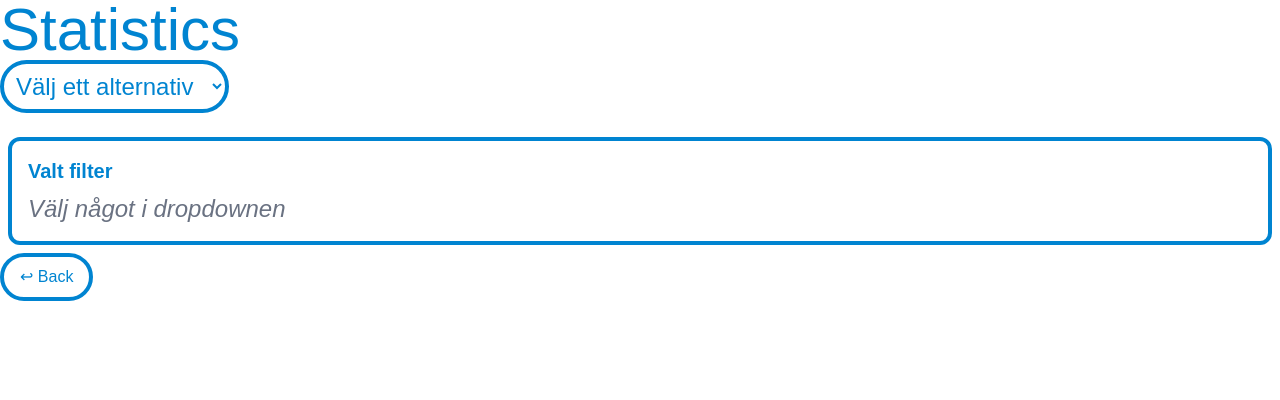
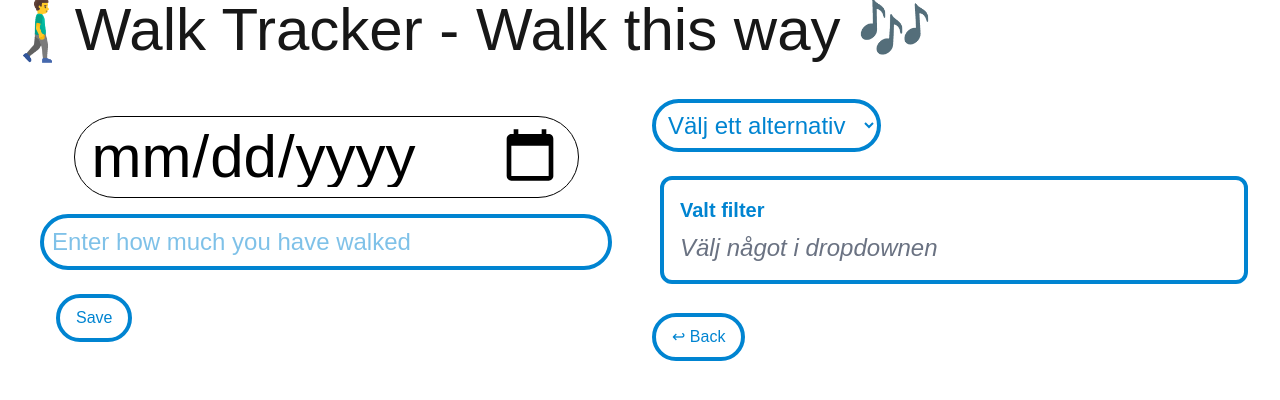
Before and after one commit to Zipelas/cypress-intro, a Next.js app: page /statistics in a window 1280 px wide. Shown: the top 400 px of the page. Built offline with nearby package versions, Linux system fonts and the light colour scheme.

Commit message:
add h2, WalkForm & StatsForm

```diff
--- a/app/statistics/page.tsx
+++ b/app/statistics/page.tsx
@@ -1,10 +1,16 @@
 import StatsForm from '../ui/stats-form';
+import WalkForm from '../ui/walk-form';
 
-export default async function Statistics() {
+export default function Statistics() {
   return (
-    <>
-      <h1 className='text-6xl text-sky-600'>Statistics</h1>
-      <StatsForm />
-    </>
+    <main>
+      <h2 className='text-6xl text-sky'>
+        🚶‍♂️‍➡️Walk Tracker - Walk this way 🎶
+      </h2>
+      <div className='text-6xl text-sky-600 p-6 grid md:grid-cols-2 gap-6'>
+        <WalkForm />
+        <StatsForm />
+      </div>
+    </main>
   );
 }
```
